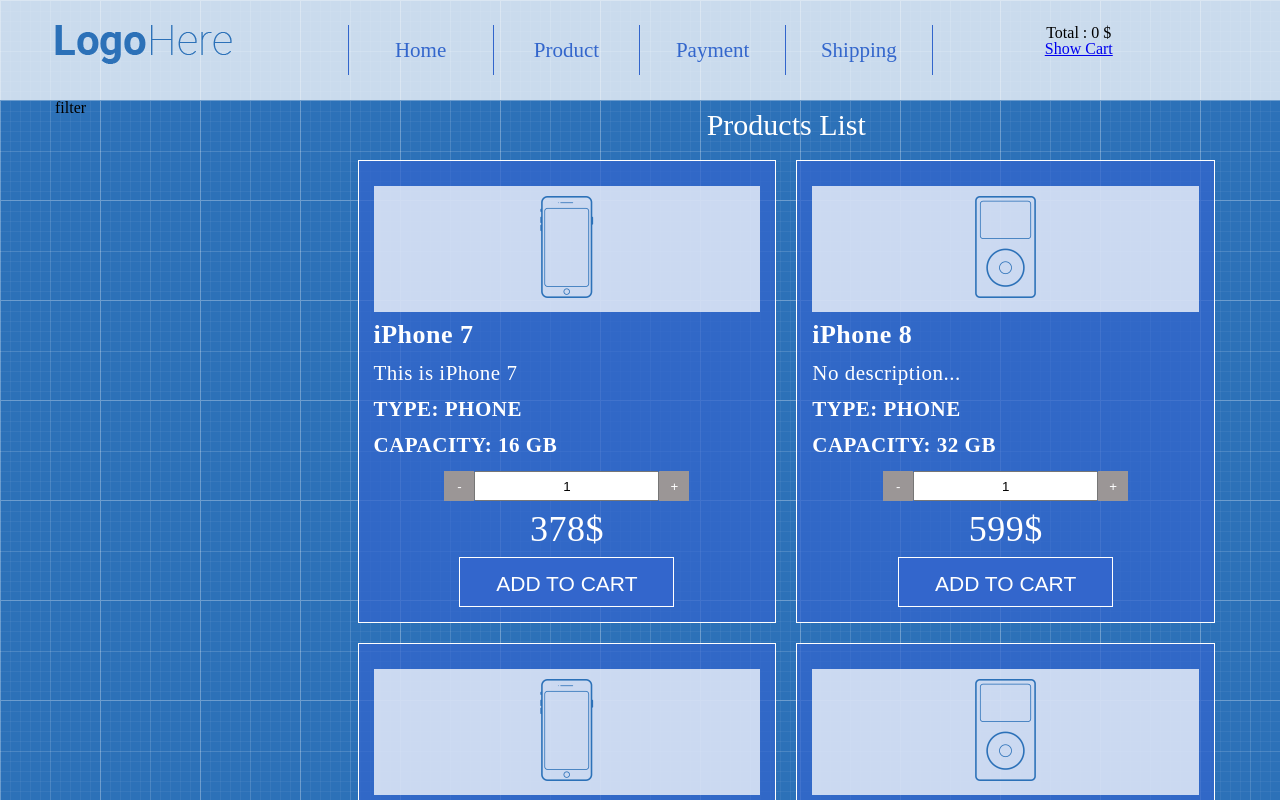
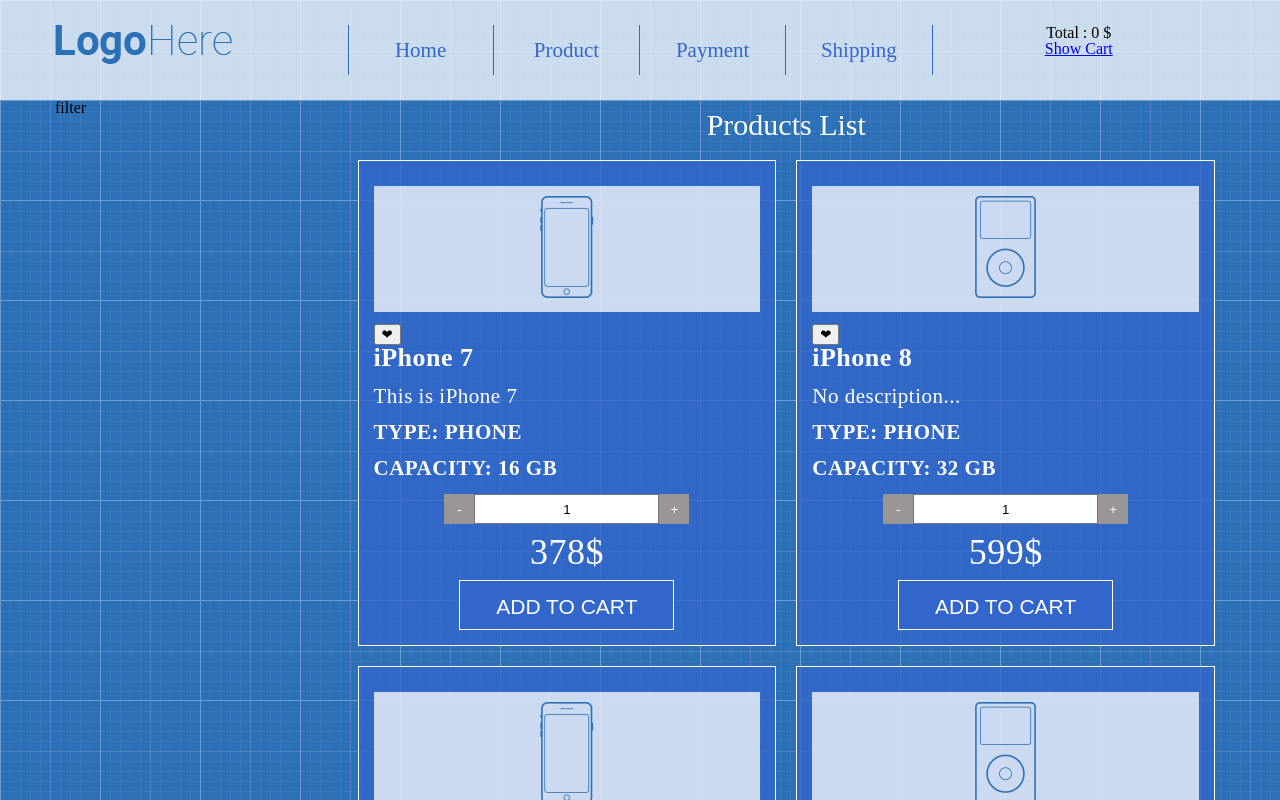
Before and after one commit to KRybiy/shop-project, a React (Create React App) app: page / in a window 1280 px wide. Shown: the top 800 px of the page. Built offline with nearby package versions, Linux system fonts and the light colour scheme.

Commit message:
added like button

```diff
--- a/src/App/Main/Products/ProductListItem.js
+++ b/src/App/Main/Products/ProductListItem.js
@@ -51,6 +51,7 @@ class ProductListItem extends Component {
             capacity,
             price,
             addProductToCart,
+            isLiked = false,
         } = this.props
          return (
 
@@ -58,6 +59,9 @@ class ProductListItem extends Component {
                 <div className="product-img">
                     <img src={image} alt=""/>
                 </div>
+                <button>
+                    {isLiked ? <span>&#10084;</span>: <span>&#9825;</span>}
+                </button>
                 <h2 className="product-title"> {name}</h2>
                 <div className="product-description"> {description}</div>
                 <div className="product-features"> Type: {type} </div>
```
